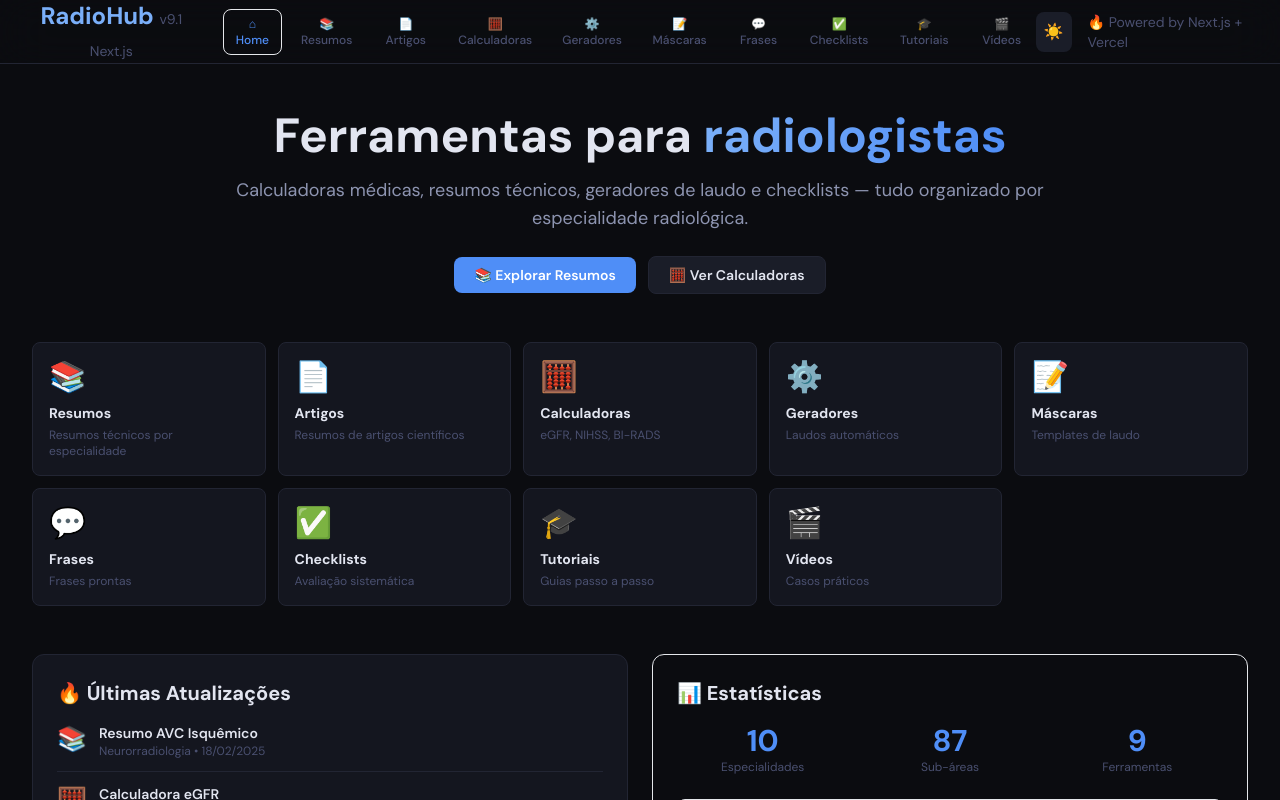
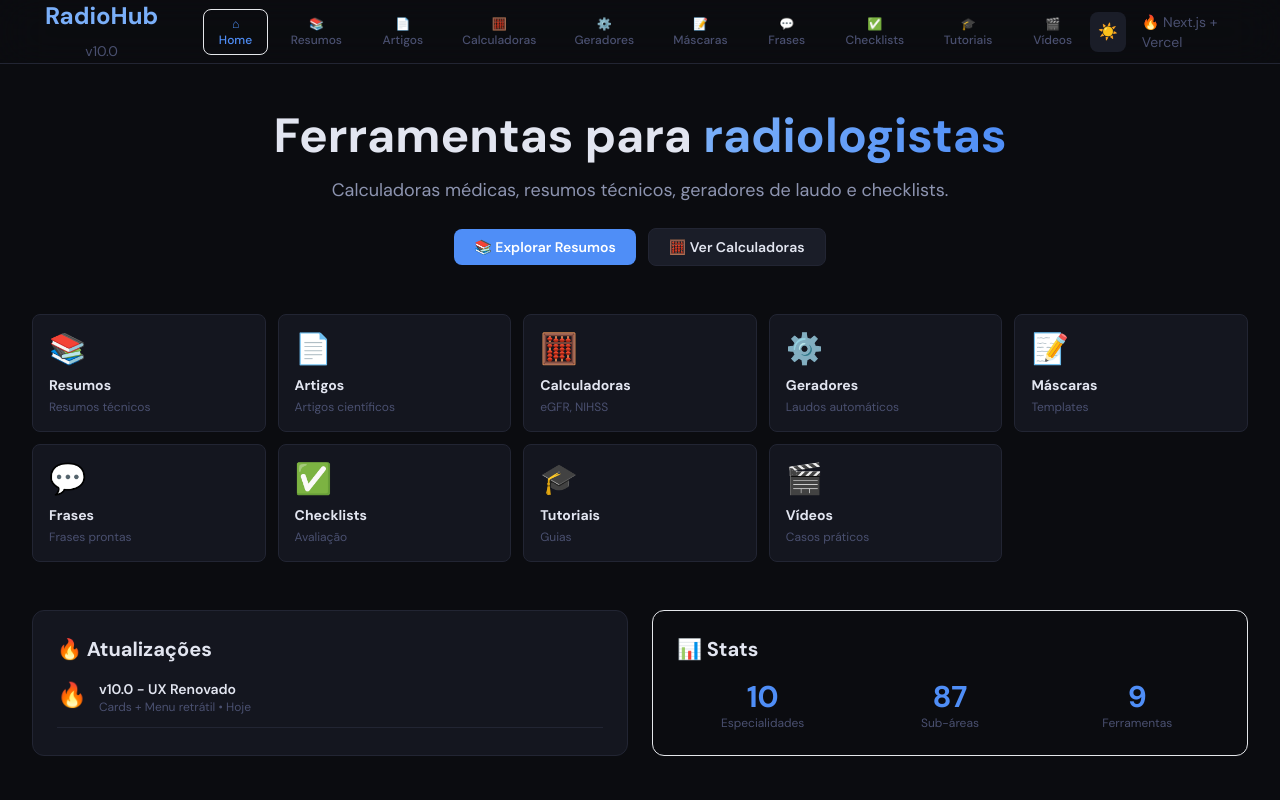
Before and after one commit to alandinizhummel-lgtm/radiohub-nextjs, a Next.js app: page / in a window 1280 px wide. Shown: the top 800 px of the page. Built offline with nearby package versions, Linux system fonts and the light colour scheme.

Commit message:
Update page.tsx

```diff
--- a/app/page.tsx
+++ b/app/page.tsx
@@ -1,6 +1,6 @@
 'use client'
 
-import { useState, useEffect, useRef } from 'react'
+import { useState, useEffect } from 'react'
 import ContentList from '../components/ContentList'
 
 const SPECS = {
@@ -111,13 +111,13 @@ export default function Home() {
   const [currentSection, setCurrentSection] = useState('home')
   const [theme, setTheme] = useState<'dark' | 'light'>('dark')
   const [dropdownOpen, setDropdownOpen] = useState(false)
-  const dropdownRef = useRef<HTMLDivElement>(null)
-  const buttonRef = useRef<HTMLButtonElement>(null)
+  const [specsMenuOpen, setSpecsMenuOpen] = useState(false)
 
   const handleSpecChange = (spec: string) => {
     setCurrentSpec(spec)
     setCurrentSubArea('all')
     setDropdownOpen(false)
+    setSpecsMenuOpen(false)
   }
 
   const toggleTheme = () => {
@@ -137,21 +137,6 @@ export default function Home() {
     }
   }, [])
 
-  // Fecha dropdown quando clica fora
-  useEffect(() => {
-    function handleClickOutside(event: MouseEvent) {
-      if (dropdownRef.current && !dropdownRef.current.contains(event.target as Node) &&
-          buttonRef.current && !buttonRef.current.contains(event.target as Node)) {
-        setDropdownOpen(false)
-      }
-    }
-
-    if (dropdownOpen) {
-      document.addEventListener('mousedown', handleClickOutside)
-      return () => document.removeEventListener('mousedown', handleClickOutside)
-    }
-  }, [dropdownOpen])
-
   const usesFirebase = ['resumos', 'artigos', 'mascaras', 'frases', 'checklists', 'tutoriais', 'videos'].includes(currentSection)
   const usesSpecs = usesFirebase || currentSection === 'calculadoras' || currentSection === 'geradores'
 
@@ -164,7 +149,7 @@ export default function Home() {
               onClick={() => setCurrentSection('home')}
               className="text-2xl font-bold text-accent2 hover:text-accent transition-colors"
             >
-              RadioHub <span className="text-sm text-text3 font-normal">v9.1 Next.js</span>
+              RadioHub <span className="text-sm text-text3 font-normal">v10.0</span>
             </button>
 
             <nav className="flex gap-1.5">
@@ -204,57 +189,87 @@ export default function Home() {
               {theme === 'dark' ? '☀️' : '🌙'}
             </button>
             <div className="text-sm text-text3">
-              🔥 Powered by Next.js + Vercel
+              🔥 Next.js + Vercel
             </div>
           </div>
         </div>
       </header>
 
       {currentSection !== 'home' && usesSpecs && (
-        <div className="fixed top-16 left-0 right-0 bg-surface border-b border-accent/30 z-40">
-          <div className="container mx-auto px-8 py-2 flex flex-wrap items-center gap-1.5 relative">
-            {Object.entries(SPECS).map(([key, spec]) => {
-              const isActive = currentSpec === key
-              return (
-                <div key={key} className="relative">
+        <>
+          <div className="fixed top-16 left-0 right-0 bg-surface border-b border-accent/30 z-40 py-2">
+            <div className="container mx-auto px-8">
               <button
-                    ref={isActive && usesFirebase ? buttonRef : null}
-                    onClick={() => {
-                      handleSpecChange(key)
-                      if (usesFirebase && SPECS[key as keyof typeof SPECS].subs.length > 0) {
-                        setTimeout(() => setDropdownOpen(true), 0)
-                      }
-                    }}
-                    className={`px-3 py-1 rounded text-xs font-semibold whitespace-nowrap transition-all flex items-center gap-1 ${
-                      isActive
+                onClick={() => setSpecsMenuOpen(!specsMenuOpen)}
+                className="px-4 py-2 bg-surface2 border border-border rounded-lg hover:border-accent/50 transition-all flex items-center gap-2 text-sm font-medium text-text"
+              >
+                <span>{SPECS[currentSpec as keyof typeof SPECS].icon}</span>
+                <span>{SPECS[currentSpec as keyof typeof SPECS].label}</span>
+                <span className={`transition-transform ${specsMenuOpen ? 'rotate-180' : ''}`}>▼</span>
+              </button>
+            </div>
+          </div>
+
+          {specsMenuOpen && (
+            <>
+              <div
+                className="fixed inset-0 z-30"
+                style={{top: '95px'}}
+                onClick={() => setSpecsMenuOpen(false)}
+              />
+              <div className="fixed bg-surface border-b border-accent/30 z-40 shadow-2xl" style={{top: '95px', left: 0, right: 0}}>
+                <div className="container mx-auto px-8 py-3 flex flex-wrap items-center gap-1.5">
+                  {Object.entries(SPECS).map(([key, spec]) => (
+                    <button
+                      key={key}
+                      onClick={() => handleSpecChange(key)}
+                      className={`px-3 py-1 rounded text-xs font-semibold whitespace-nowrap transition-all ${
+                        currentSpec === key
                           ? 'bg-accent text-white shadow-md'
                           : 'bg-surface2 text-text2 hover:bg-border2 hover:text-text'
                       }`}
                     >
                       {spec.icon} {spec.label}
-                    {isActive && usesFirebase && spec.subs.length > 0 && (
-                      <span className={`transition-transform text-[10px] ${dropdownOpen ? 'rotate-180' : ''}`}>▼</span>
+                    </button>
+                  ))}
+                </div>
+              </div>
+            </>
           )}
+        </>
+      )}
+
+      {currentSection !== 'home' && usesFirebase && SPECS[currentSpec as keyof typeof SPECS].subs.length > 0 && (
+        <div className="fixed z-50" style={{top: '95px', left: 0, right: 0}}>
+          <div className="container mx-auto px-8 py-2">
+            <div className="relative inline-block">
+              <button
+                onClick={() => setDropdownOpen(!dropdownOpen)}
+                className="px-4 py-2 bg-surface2 text-text border border-border rounded-lg hover:border-accent/50 transition-all flex items-center gap-2 text-sm font-medium"
+              >
+                <span>{currentSubArea === 'all' ? '⊕ Todas as sub-áreas' : currentSubArea}</span>
+                <span className={`transition-transform ${dropdownOpen ? 'rotate-180' : ''}`}>▼</span>
               </button>
 
-                  {/* Dropdown logo abaixo do botão ativo */}
-                  {isActive && usesFirebase && dropdownOpen && spec.subs.length > 0 && (
+              {dropdownOpen && (
+                <>
                   <div
-                      ref={dropdownRef}
-                      className="absolute top-full left-0 mt-2 w-64 bg-surface border border-accent/50 rounded-lg shadow-2xl max-h-96 overflow-y-auto z-50"
-                    >
+                    className="fixed inset-0 z-10"
+                    onClick={() => setDropdownOpen(false)}
+                  />
+                  <div className="absolute top-full left-0 mt-2 w-64 bg-surface border border-border rounded-lg shadow-xl max-h-96 overflow-y-auto z-20">
                     <button
                       onClick={() => {
                         setCurrentSubArea('all')
                         setDropdownOpen(false)
                       }}
-                        className={`w-full text-left px-4 py-2 text-sm hover:bg-accent/10 transition-colors border-b border-border ${
+                      className={`w-full text-left px-4 py-2 text-sm hover:bg-accent/10 transition-colors ${
                         currentSubArea === 'all' ? 'bg-accent/20 text-accent font-semibold' : 'text-text'
                       }`}
                     >
                       ⊕ Todas as sub-áreas
                     </button>
-                      {spec.subs.map(sub => (
+                    {SPECS[currentSpec as keyof typeof SPECS].subs.map(sub => (
                       <button
                         key={sub}
                         onClick={() => {
@@ -269,10 +284,9 @@ export default function Home() {
                       </button>
                     ))}
                   </div>
+                </>
               )}
             </div>
-              )
-            })}
           </div>
         </div>
       )}
@@ -280,8 +294,10 @@ export default function Home() {
       <main className={`${
         currentSection === 'home'
           ? 'pt-16'
+          : usesFirebase
+          ? 'pt-[105px]'
           : usesSpecs
-          ? 'pt-[110px]'
+          ? 'pt-[95px]'
           : 'pt-16'
       } min-h-screen`}>
         <div className="container mx-auto px-8 py-12">
@@ -293,7 +309,7 @@ export default function Home() {
                   Ferramentas para <span className="bg-gradient-to-r from-accent2 to-accent bg-clip-text text-transparent">radiologistas</span>
                 </h1>
                 <p className="text-lg text-text2 mb-6">
-                  Calculadoras médicas, resumos técnicos, geradores de laudo e checklists — tudo organizado por especialidade radiológica.
+                  Calculadoras médicas, resumos técnicos, geradores de laudo e checklists.
                 </p>
                 <div className="flex items-center justify-center gap-3">
                   <button
@@ -312,130 +328,46 @@ export default function Home() {
               </div>
 
               <div className="grid grid-cols-2 md:grid-cols-3 lg:grid-cols-5 gap-3 mb-12">
+                {[
+                  { id: 'resumos', icon: '📚', label: 'Resumos', desc: 'Resumos técnicos' },
+                  { id: 'artigos', icon: '📄', label: 'Artigos', desc: 'Artigos científicos' },
+                  { id: 'calculadoras', icon: '🧮', label: 'Calculadoras', desc: 'eGFR, NIHSS' },
+                  { id: 'geradores', icon: '⚙️', label: 'Geradores', desc: 'Laudos automáticos' },
+                  { id: 'mascaras', icon: '📝', label: 'Máscaras', desc: 'Templates' },
+                  { id: 'frases', icon: '💬', label: 'Frases', desc: 'Frases prontas' },
+                  { id: 'checklists', icon: '✅', label: 'Checklists', desc: 'Avaliação' },
+                  { id: 'tutoriais', icon: '🎓', label: 'Tutoriais', desc: 'Guias' },
+                  { id: 'videos', icon: '🎬', label: 'Vídeos', desc: 'Casos práticos' }
+                ].map(section => (
                   <div
-                  onClick={() => setCurrentSection('resumos')}
+                    key={section.id}
+                    onClick={() => setCurrentSection(section.id)}
                     className="bg-surface border border-border rounded-lg p-4 hover:border-accent/50 hover:shadow-md transition-all cursor-pointer group"
                   >
-                  <div className="text-3xl mb-2">📚</div>
-                  <h3 className="text-sm font-bold mb-1 text-text group-hover:text-accent transition-colors">Resumos</h3>
-                  <p className="text-xs text-text3">Resumos técnicos por especialidade</p>
+                    <div className="text-3xl mb-2">{section.icon}</div>
+                    <h3 className="text-sm font-bold mb-1 text-text group-hover:text-accent transition-colors">{section.label}</h3>
+                    <p className="text-xs text-text3">{section.desc}</p>
+                  </div>
+                ))}
               </div>
 
-                <div
-                  onClick={() => setCurrentSection('artigos')}
-                  className="bg-surface border border-border rounded-lg p-4 hover:border-accent/50 hover:shadow-md transition-all cursor-pointer group"
-                >
-                  <div className="text-3xl mb-2">📄</div>
-                  <h3 className="text-sm font-bold mb-1 text-text group-hover:text-accent transition-colors">Artigos</h3>
-                  <p className="text-xs text-text3">Resumos de artigos científicos</p>
-                </div>
-
-                <div
-                  onClick={() => setCurrentSection('calculadoras')}
-                  className="bg-surface border border-border rounded-lg p-4 hover:border-accent/50 hover:shadow-md transition-all cursor-pointer group"
-                >
-                  <div className="text-3xl mb-2">🧮</div>
-                  <h3 className="text-sm font-bold mb-1 text-text group-hover:text-accent transition-colors">Calculadoras</h3>
-                  <p className="text-xs text-text3">eGFR, NIHSS, BI-RADS</p>
-                </div>
-
-                <div
-                  onClick={() => setCurrentSection('geradores')}
-                  className="bg-surface border border-border rounded-lg p-4 hover:border-accent/50 hover:shadow-md transition-all cursor-pointer group"
-                >
-                  <div className="text-3xl mb-2">⚙️</div>
-                  <h3 className="text-sm font-bold mb-1 text-text group-hover:text-accent transition-colors">Geradores</h3>
-                  <p className="text-xs text-text3">Laudos automáticos</p>
-                </div>
-
-                <div
-                  onClick={() => setCurrentSection('mascaras')}
-                  className="bg-surface border border-border rounded-lg p-4 hover:border-accent/50 hover:shadow-md transition-all cursor-pointer group"
-                >
-                  <div className="text-3xl mb-2">📝</div>
-                  <h3 className="text-sm font-bold mb-1 text-text group-hover:text-accent transition-colors">Máscaras</h3>
-                  <p className="text-xs text-text3">Templates de laudo</p>
-                </div>
-
-                <div
-                  onClick={() => setCurrentSection('frases')}
-                  className="bg-surface border border-border rounded-lg p-4 hover:border-accent/50 hover:shadow-md transition-all cursor-pointer group"
-                >
-                  <div className="text-3xl mb-2">💬</div>
-                  <h3 className="text-sm font-bold mb-1 text-text group-hover:text-accent transition-colors">Frases</h3>
-                  <p className="text-xs text-text3">Frases prontas</p>
-                </div>
-
-                <div
-                  onClick={() => setCurrentSection('checklists')}
-                  className="bg-surface border border-border rounded-lg p-4 hover:border-accent/50 hover:shadow-md transition-all cursor-pointer group"
-                >
-                  <div className="text-3xl mb-2">✅</div>
-                  <h3 className="text-sm font-bold mb-1 text-text group-hover:text-accent transition-colors">Checklists</h3>
-                  <p className="text-xs text-text3">Avaliação sistemática</p>
-                </div>
-
-                <div
-                  onClick={() => setCurrentSection('tutoriais')}
-                  className="bg-surface border border-border rounded-lg p-4 hover:border-accent/50 hover:shadow-md transition-all cursor-pointer group"
-                >
-                  <div className="text-3xl mb-2">🎓</div>
-                  <h3 className="text-sm font-bold mb-1 text-text group-hover:text-accent transition-colors">Tutoriais</h3>
-                  <p className="text-xs text-text3">Guias passo a passo</p>
-                </div>
-
-                <div
-                  onClick={() => setCurrentSection('videos')}
-                  className="bg-surface border border-border rounded-lg p-4 hover:border-accent/50 hover:shadow-md transition-all cursor-pointer group"
-                >
-                  <div className="text-3xl mb-2">🎬</div>
-                  <h3 className="text-sm font-bold mb-1 text-text group-hover:text-accent transition-colors">Vídeos</h3>
-                  <p className="text-xs text-text3">Casos práticos</p>
-                </div>
-              </div>
-
-              <div className="grid grid-cols-1 lg:grid-cols-2 gap-6 mb-12">
+              <div className="grid grid-cols-1 lg:grid-cols-2 gap-6">
                 <div className="bg-surface border border-border rounded-xl p-6">
-                  <h2 className="text-xl font-bold mb-4 flex items-center gap-2 text-text">
-                    🔥 Últimas Atualizações
-                  </h2>
+                  <h2 className="text-xl font-bold mb-4 text-text">🔥 Atualizações</h2>
                   <div className="space-y-3">
-                    <div className="flex items-start gap-3 pb-3 border-b border-border">
-                      <div className="text-2xl">📚</div>
-                      <div className="flex-1">
-                        <div className="text-sm font-semibold text-text">Resumo AVC Isquêmico</div>
-                        <div className="text-xs text-text3">Neurorradiologia • 18/02/2025</div>
-                      </div>
-                    </div>
-                    <div className="flex items-start gap-3 pb-3 border-b border-border">
-                      <div className="text-2xl">🧮</div>
-                      <div className="flex-1">
-                        <div className="text-sm font-semibold text-text">Calculadora eGFR</div>
-                        <div className="text-xs text-text3">Em desenvolvimento • 17/02/2025</div>
-                      </div>
-                    </div>
-                    <div className="flex items-start gap-3 pb-3 border-b border-border">
-                      <div className="text-2xl">⚙️</div>
-                      <div className="flex-1">
-                        <div className="text-sm font-semibold text-text">Gerador RM Próstata</div>
-                        <div className="text-xs text-text3">Em desenvolvimento • 16/02/2025</div>
-                      </div>
-                    </div>
-                    <div className="flex items-start gap-3">
+                    <div className="flex gap-3 pb-3 border-b border-border">
                       <div className="text-2xl">🔥</div>
-                      <div className="flex-1">
-                        <div className="text-sm font-semibold text-text">Migração para Next.js</div>
-                        <div className="text-xs text-text3">v9.1 completa • 15/02/2025</div>
+                      <div>
+                        <div className="text-sm font-semibold text-text">v10.0 - UX Renovado</div>
+                        <div className="text-xs text-text3">Cards + Menu retrátil • Hoje</div>
                       </div>
                     </div>
                   </div>
                 </div>
 
                 <div className="bg-gradient-to-br from-accent/10 to-accent2/10 border border-accent/30 rounded-xl p-6">
-                  <h2 className="text-xl font-bold mb-4 text-text">
-                    📊 Estatísticas
-                  </h2>
-                  <div className="grid grid-cols-3 gap-4 mb-6">
+                  <h2 className="text-xl font-bold mb-4 text-text">📊 Stats</h2>
+                  <div className="grid grid-cols-3 gap-4">
                     <div className="text-center">
                       <div className="text-3xl font-bold text-accent">10</div>
                       <div className="text-xs text-text3">Especialidades</div>
@@ -449,12 +381,6 @@ export default function Home() {
                       <div className="text-xs text-text3">Ferramentas</div>
                     </div>
                   </div>
-                  <div className="bg-surface/50 rounded-lg p-4 border border-accent/20">
-                    <div className="text-sm font-semibold text-text mb-2">🚀 v9.1 - Firebase Integration</div>
-                    <div className="text-xs text-text3 leading-relaxed">
-                      Plataforma Next.js com Firebase, autenticação segura, API routes otimizadas e deploy automático na Vercel
-                    </div>
-                  </div>
                 </div>
               </div>
             </div>
@@ -464,9 +390,9 @@ export default function Home() {
             <div>
               <h2 className="text-3xl font-bold mb-8 flex items-center gap-3 text-text">
                 {currentSection === 'resumos' && '📚 Resumos'}
-                {currentSection === 'artigos' && '📄 Resumo de Artigos'}
-                {currentSection === 'mascaras' && '📝 Máscaras de Laudo'}
-                {currentSection === 'frases' && '💬 Frases Prontas'}
+                {currentSection === 'artigos' && '📄 Artigos'}
+                {currentSection === 'mascaras' && '📝 Máscaras'}
+                {currentSection === 'frases' && '💬 Frases'}
                 {currentSection === 'checklists' && '✅ Checklists'}
                 {currentSection === 'tutoriais' && '🎓 Tutoriais'}
                 {currentSection === 'videos' && '🎬 Vídeos'}
@@ -487,25 +413,21 @@ export default function Home() {
           {currentSection === 'calculadoras' && (
             <div>
               <div className="mb-8">
-                <h2 className="text-3xl font-bold flex items-center gap-3 text-text mb-2">
-                  🧮 Calculadoras Médicas
-                </h2>
+                <h2 className="text-3xl font-bold text-text mb-2">🧮 Calculadoras</h2>
                 <p className="text-text2">
                   {SPECS[currentSpec as keyof typeof SPECS].icon} {SPECS[currentSpec as keyof typeof SPECS].label}
                 </p>
               </div>
 
-              {CALCULADORAS_POR_SPEC[currentSpec] && CALCULADORAS_POR_SPEC[currentSpec].length > 0 ? (
+              {CALCULADORAS_POR_SPEC[currentSpec] ? (
                 <div className="grid grid-cols-1 md:grid-cols-2 gap-4">
-                  {CALCULADORAS_POR_SPEC[currentSpec].map((calc, index) => (
-                    <div key={index} className="bg-surface border border-border rounded-xl p-6 hover:border-accent/50 hover:shadow-lg transition-all group">
-                      <div className="flex items-start justify-between mb-4">
-                        <div className="flex items-center gap-3">
+                  {CALCULADORAS_POR_SPEC[currentSpec].map((calc, i) => (
+                    <div key={i} className="bg-surface border border-border rounded-xl p-6 hover:shadow-lg transition-all">
+                      <div className="flex gap-3 mb-4">
                         <div className="text-3xl">🧮</div>
                         <div>
-                            <h3 className="text-lg font-bold text-text group-hover:text-accent transition-colors">{calc.nome}</h3>
+                          <h3 className="text-lg font-bold text-text">{calc.nome}</h3>
                           <p className="text-sm text-text3">{calc.descricao}</p>
-                          </div>
                         </div>
                       </div>
                       <button className="w-full px-4 py-2 bg-accent/10 text-accent rounded-lg hover:bg-accent hover:text-white transition-all text-sm font-semibold">
@@ -517,8 +439,7 @@ export default function Home() {
               ) : (
                 <div className="bg-surface border border-border rounded-xl p-16 text-center">
                   <div className="text-6xl mb-4 opacity-50">🧮</div>
-                  <p className="text-xl text-text2 mb-2">Nenhuma calculadora disponível</p>
-                  <p className="text-sm text-text3">Selecione outra especialidade ou aguarde novas adições</p>
+                  <p className="text-xl text-text2">Nenhuma calculadora disponível</p>
                 </div>
               )}
             </div>
@@ -527,25 +448,21 @@ export default function Home() {
           {currentSection === 'geradores' && (
             <div>
               <div className="mb-8">
-                <h2 className="text-3xl font-bold flex items-center gap-3 text-text mb-2">
-                  ⚙️ Geradores de Laudo
-                </h2>
+                <h2 className="text-3xl font-bold text-text mb-2">⚙️ Geradores</h2>
                 <p className="text-text2">
                   {SPECS[currentSpec as keyof typeof SPECS].icon} {SPECS[currentSpec as keyof typeof SPECS].label}
                 </p>
               </div>
 
-              {GERADORES_POR_SPEC[currentSpec] && GERADORES_POR_SPEC[currentSpec].length > 0 ? (
+              {GERADORES_POR_SPEC[currentSpec] ? (
                 <div className="grid grid-cols-1 md:grid-cols-2 gap-4">
-                  {GERADORES_POR_SPEC[currentSpec].map((ger, index) => (
-                    <div key={index} className="bg-surface border border-border rounded-xl p-6 hover:border-accent/50 hover:shadow-lg transition-all group">
-                      <div className="flex items-start justify-between mb-4">
-                        <div className="flex items-center gap-3">
+                  {GERADORES_POR_SPEC[currentSpec].map((ger, i) => (
+                    <div key={i} className="bg-surface border border-border rounded-xl p-6 hover:shadow-lg transition-all">
+                      <div className="flex gap-3 mb-4">
                         <div className="text-3xl">⚙️</div>
                         <div>
-                            <h3 className="text-lg font-bold text-text group-hover:text-accent transition-colors">{ger.nome}</h3>
+                          <h3 className="text-lg font-bold text-text">{ger.nome}</h3>
                           <p className="text-sm text-text3">{ger.descricao}</p>
-                          </div>
                         </div>
                       </div>
                       <button className="w-full px-4 py-2 bg-accent/10 text-accent rounded-lg hover:bg-accent hover:text-white transition-all text-sm font-semibold">
@@ -557,13 +474,11 @@ export default function Home() {
               ) : (
                 <div className="bg-surface border border-border rounded-xl p-16 text-center">
                   <div className="text-6xl mb-4 opacity-50">⚙️</div>
-                  <p className="text-xl text-text2 mb-2">Nenhum gerador disponível</p>
-                  <p className="text-sm text-text3">Selecione outra especialidade ou aguarde novas adições</p>
+                  <p className="text-xl text-text2">Nenhum gerador disponível</p>
                 </div>
               )}
             </div>
           )}
-
         </div>
       </main>
     </div>
```
Lines whose indentation alone changed are shown as unchanged.
